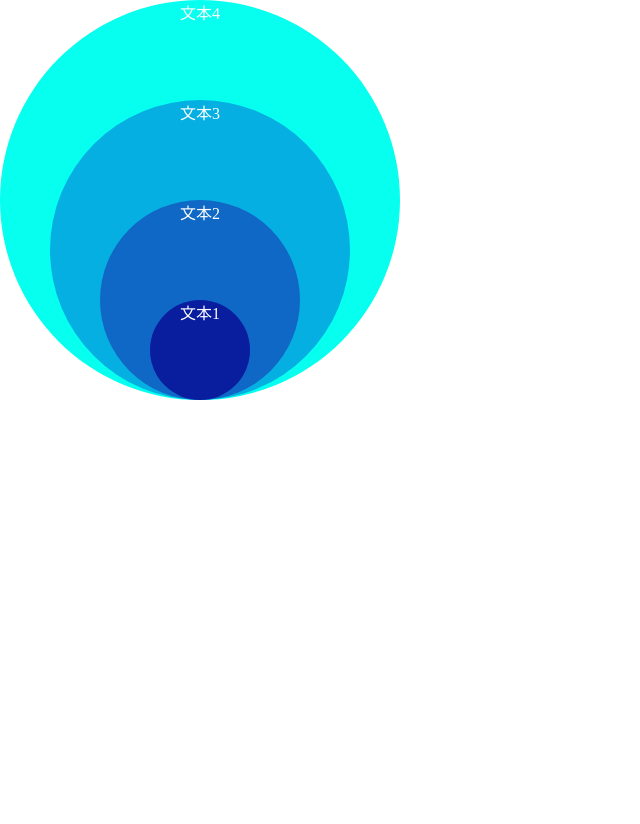
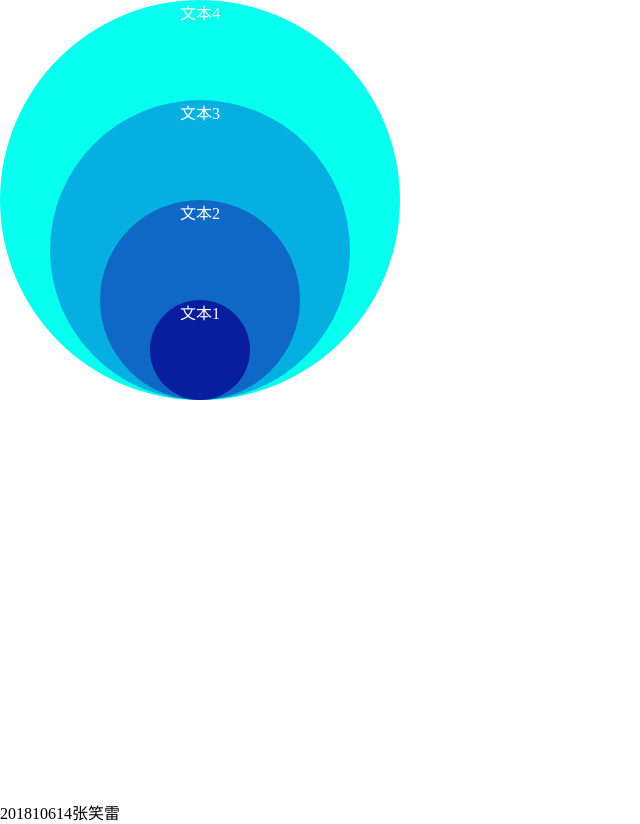
Before and after one commit to zxldegithub/zxldegithub.github.io, a plain HTML site: page index.html in a window 1280 px wide. Shown: the whole page, without its empty margins (0-640 px from the left). Before the commit the page ends 800 px from the top, so only its background shows below. Drawn offline with Linux system fonts and the light colour scheme.

Commit message:
Update index.html

```diff
--- a/index.html
+++ b/index.html
@@ -68,6 +68,7 @@
 			<div id="" class="circular three">文本3</div>
 			<div id="" class="circular fore">文本4</div>
 		</div>
+		<span>201810614张笑雷</span>
 
 	</body>
 </html>
```
